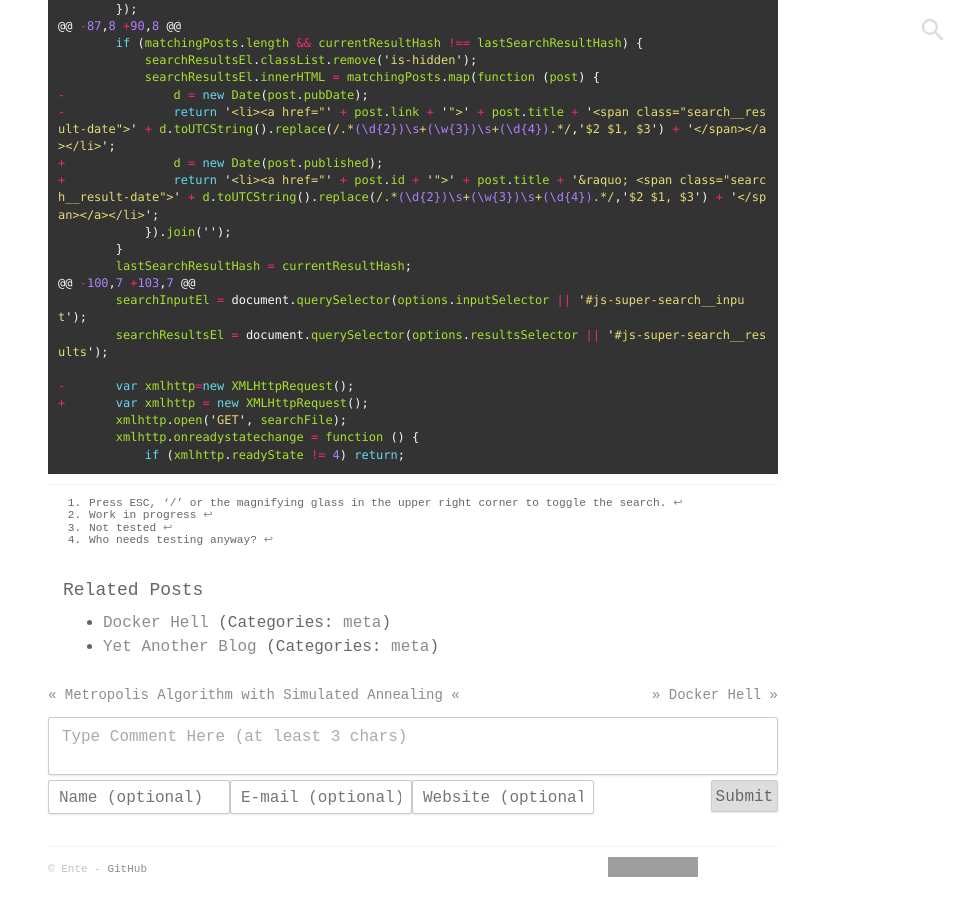
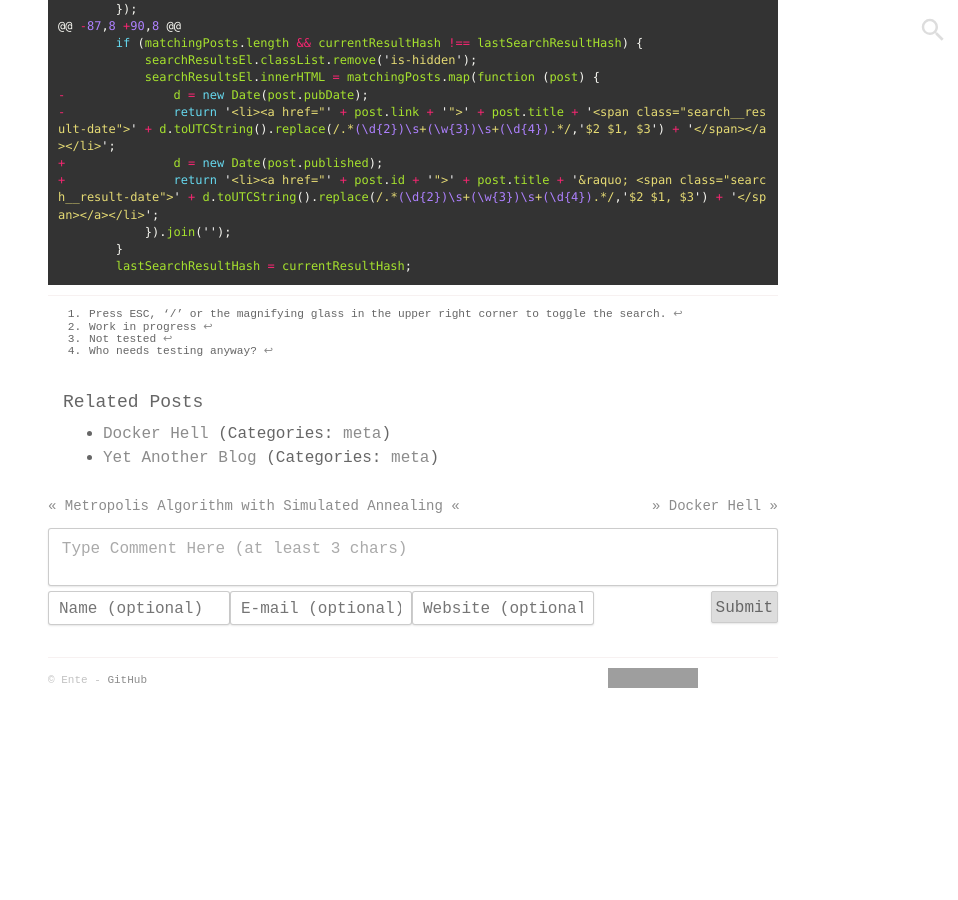
Before and after one commit to Enteee/duckpond.ch, a Jekyll site: the page built from _posts/2016-05-31-super-search-for-atom.md, in a window 1280 px wide and 900 px high, scrolled down 767 px. Shown: the whole window, without its empty margins (322-1280 px from the left). Built offline with Jekyll 4.4.1, drawn with Linux system fonts in a browser that asks for light colours; comment, search, counter and statistics services are not loaded; after the commit the page ends 1478 px from its top, so only the background shows below that; grey boxes are pictures that could not be loaded.

Commit message:
smaller super search patch

````diff
--- a/_posts/2016-05-31-super-search-for-atom.md
+++ b/_posts/2016-05-31-super-search-for-atom.md
@@ -46,15 +46,6 @@ I prefere Atom over RSS. Mainly because Atom is [a proposed standard][Atom-stand
             }).join('');
         }
         lastSearchResultHash = currentResultHash;
-@@ -100,7 +103,7 @@
-        searchInputEl = document.querySelector(options.inputSelector || '#js-super-search__input');
-        searchResultsEl = document.querySelector(options.resultsSelector || '#js-super-search__results');
-
--       var xmlhttp=new XMLHttpRequest();
-+       var xmlhttp = new XMLHttpRequest();
-        xmlhttp.open('GET', searchFile);
-        xmlhttp.onreadystatechange = function () {
-            if (xmlhttp.readyState != 4) return;
 ```
 
 [^1]:Press ESC, '/' or the magnifying glass in the upper right corner to toggle the search.
````
